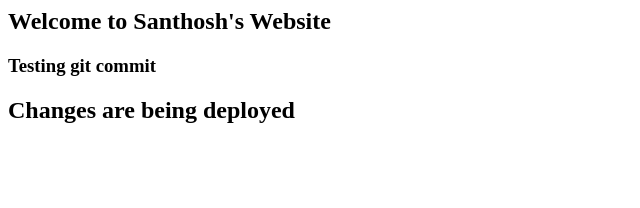
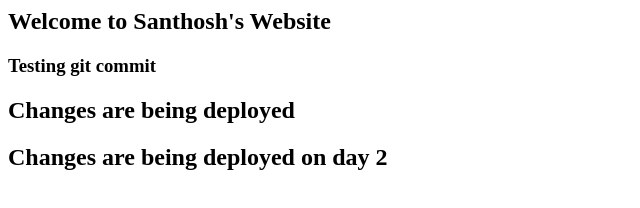
Before and after one commit to santhoshgande/POC-CICD, a plain HTML site: page index.html in a window 1280 px wide. Shown: the whole page, without its empty margins (0-640 px from the left). Drawn offline with Linux system fonts and the light colour scheme.

Commit message:
Changes are being deployed on day 2

```diff
--- a/index.html
+++ b/index.html
@@ -4,5 +4,6 @@
                 <h2>Welcome to Santhosh's Website</h2>
 		<h3>Testing git commit</h3>
 		<h2>Changes are being deployed</h2>
+		<h2>Changes are being deployed on day 2</h2>
         </body>
 </html>
```
